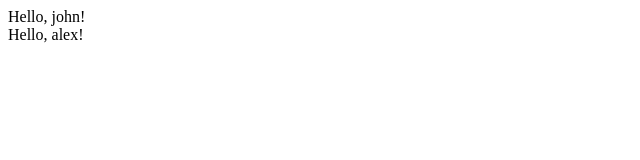
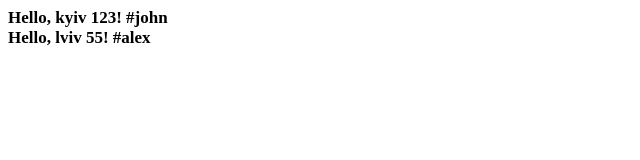
Before and after one commit to romarios1987/pattern-decorator, a plain HTML site: page template.html in a window 1280 px wide. Shown: the whole page, without its empty margins (0-640 px from the left). Drawn offline with Linux system fonts and the light colour scheme.

Commit message:
fixed file template.html

```diff
--- a/template.html
+++ b/template.html
@@ -3,10 +3,16 @@
 <head>
     <meta charset="UTF-8">
     <title>Template engine</title>
+    <style>
+    	.st{
+    		font-weight: bold;
+    		font-size: 17px;
+    	}
+    </style>
 </head>
 <body>
-<div id="user1"></div>
-<div id="user2"></div>
+<div id="user1" class="st"></div>
+<div id="user2" class="st"></div>
 <script>
     var templateString = 'Hello, {{city}} {{age}}! #{{name}}';
     var user1 = {id: 1, name: 'john', age: 123, city: 'kyiv'};
@@ -15,17 +21,17 @@
         return function (obj) {
             var div = '#user' + obj.id;
             var correctString = templateString
-                .replace(/{{city}}/g, '')
-                .replace(/{{age}}!/g, '')
-                .replace(/\s+/g, '')
-                .replace(/#{{name}}/g, " " + obj.name + "!");
+                .replace(/{{city}}/g, obj.city)
+                .replace(/{{age}}!/g, obj.age + "!")
+                //.replace(/\s+/g, '')
+                .replace(/#{{name}}/g, "#" + obj.name);
             document.querySelector(div).innerHTML = correctString;
             return correctString;
         };
     };
     var template = compile(templateString);
-    console.log(template(user1)); // => Hello, john!
-    console.log(template(user2)); // => Hello, alex!
+    console.log(template(user1)); // => Hello, kyiv 123! #john
+    console.log(template(user2)); // => Hello, lviv 55! #alex
 </script>
 </body>
 </html>
```
